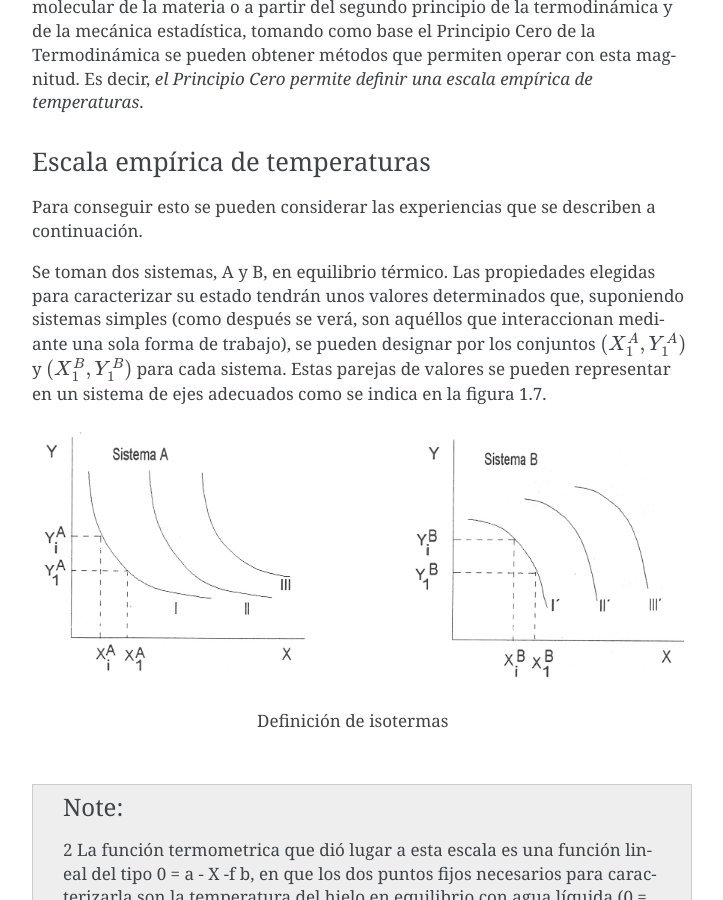
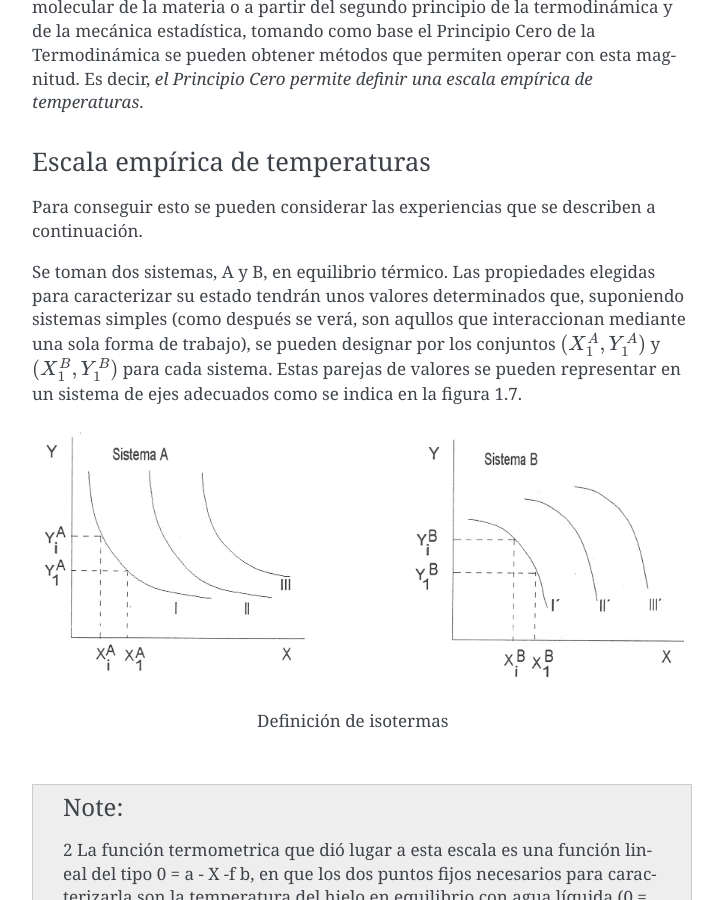
Before and after one commit to mantielero/termodinamica, a Sphinx documentation site: the page built from source/introduccion_ley_cero_temperatura.rst, in a window 1280 px wide and 900 px high, scrolled down 4179 px. Shown: the whole window, without its empty margins (388-1111 px from the left). Built offline with Sphinx 7.4.7, drawn with Linux system fonts in a browser that asks for light colours; pages that are not in the unit, such as notebooks, are missing from menus.

Commit message:
Update introduccion_ley_cero_temperatura.rst

```diff
--- a/source/introduccion_ley_cero_temperatura.rst
+++ b/source/introduccion_ley_cero_temperatura.rst
@@ -99,7 +99,7 @@ Escala empírica de temperaturas
 
 Para conseguir esto se pueden considerar las experiencias que se describen a continuación.
 
-Se toman dos sistemas, A y B, en equilibrio térmico. Las propiedades elegidas para caracterizar su estado tendrán unos valores determinados que, suponiendo sistemas simples (como después se verá, son aquéllos que interaccionan mediante una sola forma de trabajo), se pueden designar por los conjuntos :math:`(X_1^A, Y_1^A)` y   :math:`(X_1^B, Y_1^B)`  para cada sistema. Estas parejas de valores se pueden representar en un sistema de ejes adecuados como se indica en la figura 1.7.
+Se toman dos sistemas, A y B, en equilibrio térmico. Las propiedades elegidas para caracterizar su estado tendrán unos valores determinados que, suponiendo sistemas simples (como después se verá, son aqullos que interaccionan mediante una sola forma de trabajo), se pueden designar por los conjuntos :math:`(X_1^A, Y_1^A)` y   :math:`(X_1^B, Y_1^B)`  para cada sistema. Estas parejas de valores se pueden representar en un sistema de ejes adecuados como se indica en la figura 1.7.
 
 .. figure:: ./img/isotermas.png
    :width: 100%
```
